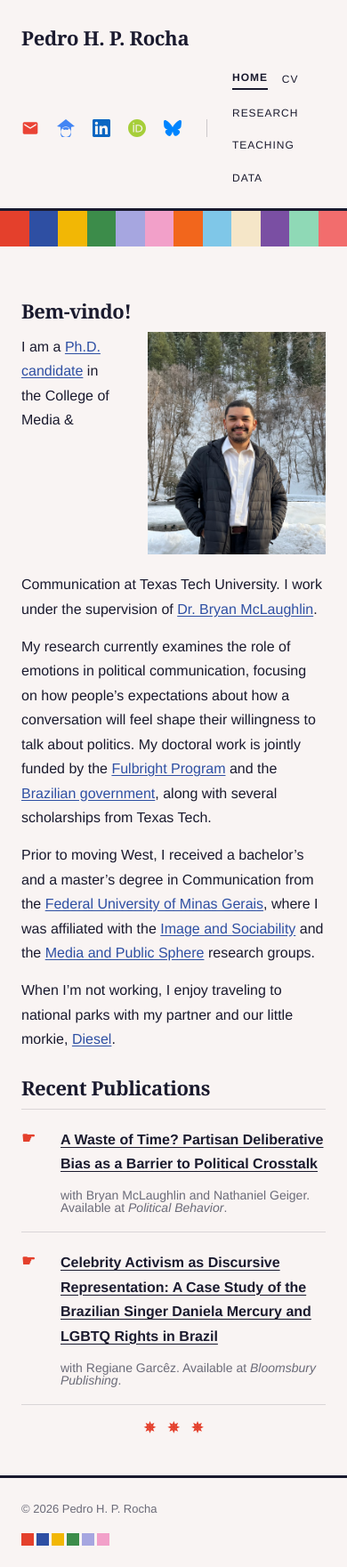
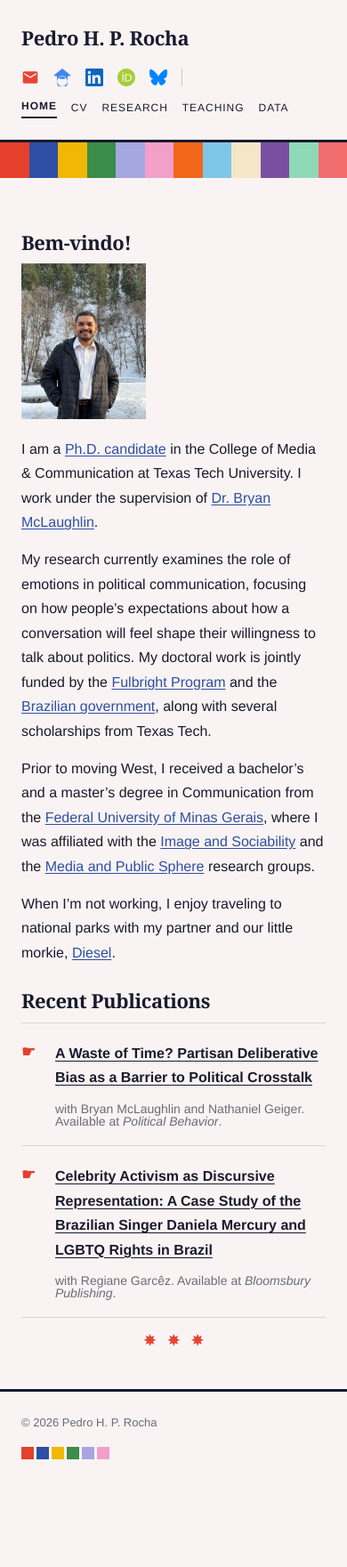
Before and after one commit to pedrohprocha/pedrohprocha.github.io, a Jekyll site: the page built from index.md, in a window 390 px wide. Shown: the whole page at 89% size. Built offline with Jekyll 4.4.1, drawn with Linux system fonts in a browser that asks for light colours; some web fonts are replaced; after the commit the page ends 1664 px from its top, so only the background shows below that.

Commit message:
Fix mobile responsive styles
Removes a dead media-query rule targeting classes that no longer exist
(.hero-left, .hero-headshot), unfloats the homepage headshot so bio text
isn't squeezed into a ~95px column on phones, and lets the header icons/nav
wrap instead of overflowing horizontally on narrow viewports.

Co-Authored-By: Claude Sonnet 5 <noreply@anthropic.com>

```diff
--- a/assets/css/main.css
+++ b/assets/css/main.css
@@ -565,21 +565,30 @@ p { margin-bottom: 1rem; }
 @media (max-width: 800px) {
     :root { --h-pad: 1.5rem; }
 
-    .site-header { flex-direction: column; align-items: flex-start; gap: 1rem; }
-    .site-nav    { gap: 1rem; flex-wrap: wrap; }
+    .site-header  { flex-direction: column; align-items: flex-start; gap: 1rem; }
+    .header-right { flex-wrap: wrap; row-gap: 0.75rem; }
+    .site-nav     { gap: 1rem; flex-wrap: wrap; }
 
-    .hero {
-        grid-template-columns: 1fr;
-        gap: 1.5rem;
-        padding-top: 2rem;
+    .hero { padding-top: 2rem; }
+
+    /* Headshot floats beside body text on desktop; at this width that leaves
+       too little room for readable text, so it drops above the bio instead. */
+    .bio-headshot {
+        float: none;
+        width: 140px;
+        margin: 0 0 1.25rem;
     }
-    .hero-left       { flex-direction: row; align-items: flex-start; gap: 1.25rem; }
-    .hero-headshot   { width: 100px; height: 100px; }
 
     .page-title      { font-size: 2rem; }
+
+    .pub-item        { gap: 0.875rem; }
 
     .cv-entry        { flex-direction: column; gap: 0.2rem; align-items: flex-start; }
     .cv-right        { text-align: left; }
 
     .site-footer     { flex-direction: column; gap: 1rem; align-items: flex-start; }
 }
+
+@media (max-width: 480px) {
+    .header-icons { gap: 1rem; padding-right: 1rem; }
+}
```
